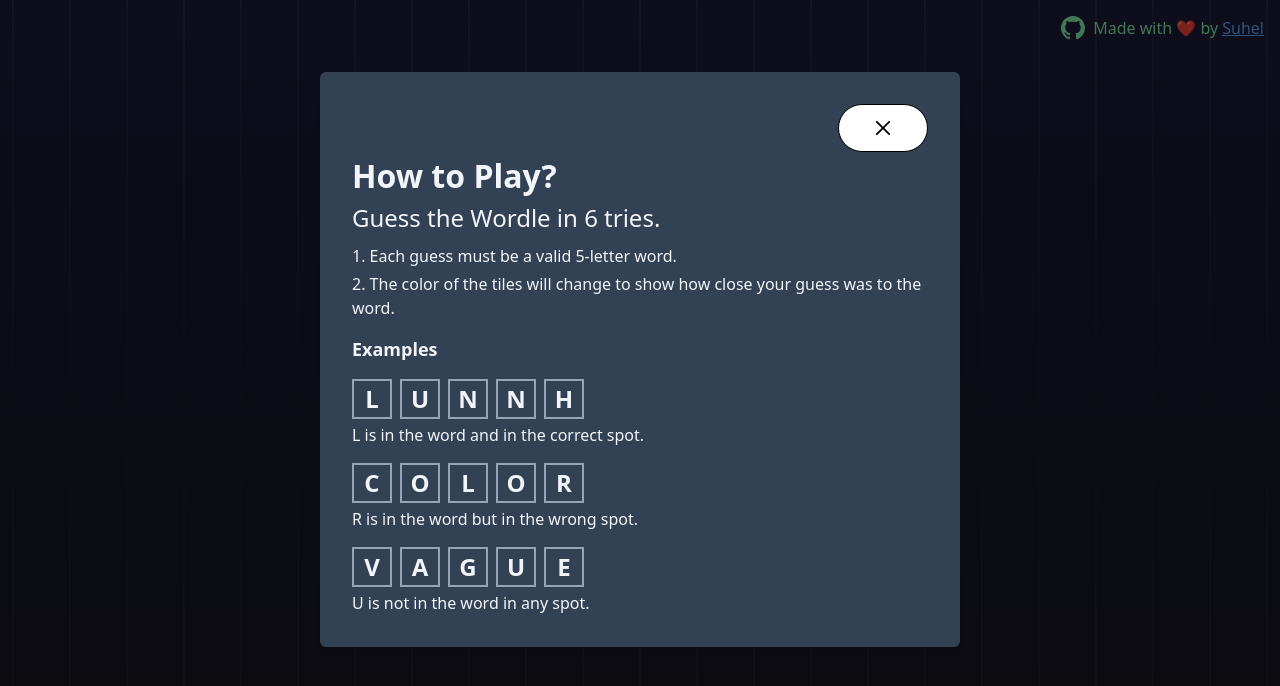
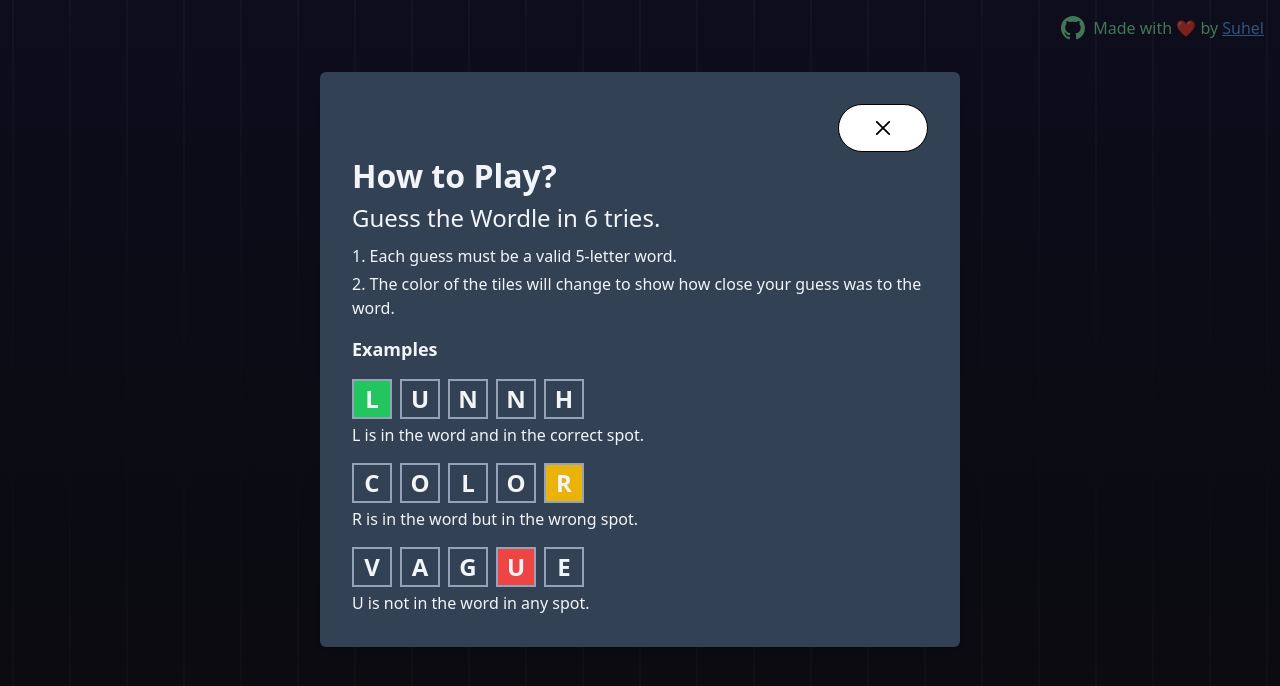
Before and after one commit to Suhelkhan12/Wordle, a React (Vite) app: page / in a window 1280 px wide. Both pictures are taken after a click on the button "How to play?". Shown: the top 686 px of the page. Built offline with nearby package versions, Linux system fonts and the light colour scheme; no server answers.

Commit message:
solve model rules error

```diff
--- a/data/data.ts
+++ b/data/data.ts
@@ -9,22 +9,22 @@ export const examples = [
         letterId: Math.random()*2000000,
         letters: ['L','U','N','N','H'],
         hint: "L is in the word and in the correct spot.",
-        colorClass: 'bg-green-400',
-        position:0
+        color:'bg-green-500',
+        letterPosition:0
     },
     {   id: Math.random()*100000,
         letterId: Math.random()*200000,
         letters: ['C','O','L','O','R'],
         hint: "R is in the word but in the wrong spot.",
-        colorClass: 'bg-yellow-400',
-        position:4
+        color:'bg-yellow-500',
+        letterPosition:4
     },
     {
         id: Math.random()*100000,
         letterId: Math.random()*20000,
         letters: ["V","A","G","U","E"],
         hint: "U is not in the word in any spot.",
-        colorClass: 'bg-red-600',
-        position:2
+        color:'bg-red-500',
+        letterPosition:3
     }
 ]
--- a/src/components/UI/Modal.tsx
+++ b/src/components/UI/Modal.tsx
@@ -42,7 +42,9 @@ const Modal = ({ onClose }: ModalProps) => {
                 <p className="font-semibold text-[18px]">Examples</p>
                 <ul className="flex flex-col gap-4">
                   {examples.map((example) => (
-                    <RuleExample key={example.id} {...example} />
+                    <li key={example.id}>
+                      <RuleExample {...example} />
+                    </li>
                   ))}
                 </ul>
               </div>
--- a/src/components/UI/RuleExample.tsx
+++ b/src/components/UI/RuleExample.tsx
@@ -3,17 +3,17 @@ import React from "react";
 type RuleType = {
   letters: string[];
   hint: string;
-  position: number;
-  colorClass: string;
   letterId: number;
+  color: string;
+  letterPosition: number;
 };
 
 const RuleExample: React.FC<RuleType> = ({
   letters,
   hint,
-  position,
-  colorClass,
   letterId,
+  color,
+  letterPosition,
 }: RuleType) => {
   return (
     <div>
@@ -22,10 +22,10 @@ const RuleExample: React.FC<RuleType> = ({
           <div
             key={letterId + index}
             className={`border-[2px] border-slate-400 w-10 h-10 flex justify-center items-center ${
-              index === position ? colorClass : ""
-            }`}
+              index === letterPosition && color
+            } `}
           >
-            <p className="font-bold text-2xl bg-green">{letter}</p>
+            <p className="font-bold text-2xl">{letter}</p>
           </div>
         ))}
       </div>
--- a/src/components/UI/WordRow.tsx
+++ b/src/components/UI/WordRow.tsx
@@ -6,7 +6,6 @@ type WordRowPropType = {
 
 const WordRow = ({ letter }: WordRowPropType) => {
   const guessState = checkValidityOfGuess(letter);
-  console.log(guessState);
   // we did this so that we can conver our string letter into array and we can easity map over it
   const letterArray = letter.split("");
   return (
--- a/src/pages/Gameplay.tsx
+++ b/src/pages/Gameplay.tsx
@@ -1,6 +1,9 @@
 import WordRow from "../components/UI/WordRow";
+import { useStore } from "../store/store";
 
 const Gameplay = () => {
+  const state = useStore((state) => state);
+
   return (
     <main className="h-screen flex justify-center sm:pt-10 pt-14  text-white">
       <div className="flex flex-col gap-2">
--- a/src/pages/Home.tsx
+++ b/src/pages/Home.tsx
@@ -3,10 +3,8 @@ import { useNavigate } from "react-router-dom";
 import Modal from "../components/UI/Modal";
 import Button from "../components/UI/Button";
 import Logo from "../assets/wordle-icon.svg";
-import { useStore } from "../store/store";
+
 const Home = () => {
-  const { answer } = useStore((state) => state);
-  console.log(answer);
   const [rulesModalVisibility, setRulesModalVisibility] = useState<
     boolean | null
   >(null);
--- a/src/utils/word-util.ts
+++ b/src/utils/word-util.ts
@@ -13,7 +13,6 @@ export async function getRandomWord(){
 }
 
 const word:string = await getRandomWord()
-console.log(word)
 // the guess which user entered I have to compare it letter by letter with the original
 // letter and for every letter I'm going to return a letter state that is why this function
 // has LetterStates[] return type. Just think about the rules of wordle..
@@ -23,7 +22,6 @@ console.log(word)
  * allol and smelt :- first l in allol will give match for smelt, simillarly it will give yess for second and third l because l in smelt will always exist
  */
 export function checkValidityOfGuess(guess:string, generatedWord:string = word): LetterStates[]{
-    console.log({guess,generatedWord})
     const guessArray = guess.split('');
     const generatedWordArray = generatedWord.split('');
 
```
